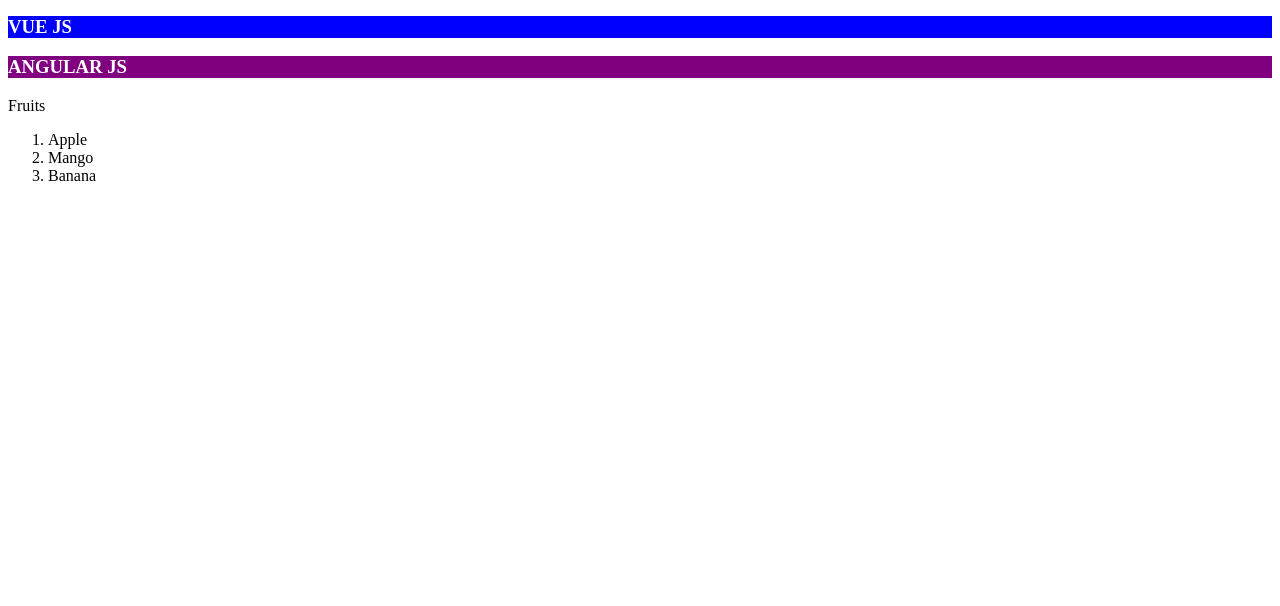
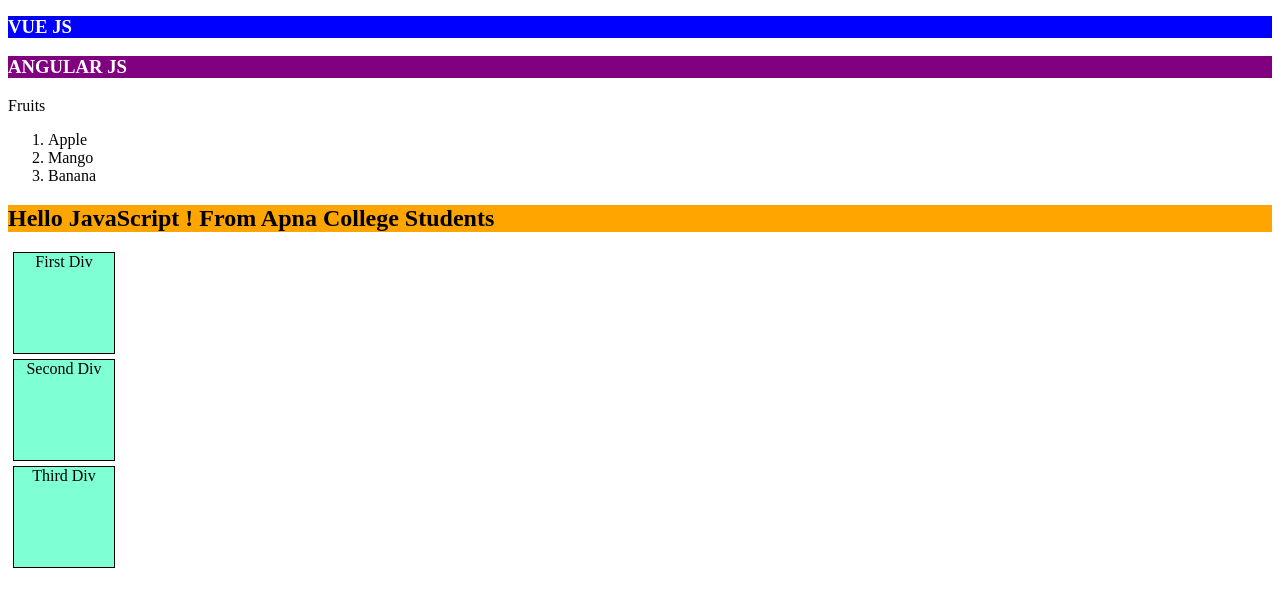
Before and after one commit to sumit-kharat-05/JAVASCRIPT, a plain HTML site: page index.html in a window 1280 px wide. Shown: the part 166-772 px from the top of the page. Drawn offline with Linux system fonts and the light colour scheme.

Commit message:
Lecture No 06 DOM

```diff
--- a/index.html
+++ b/index.html
@@ -24,6 +24,15 @@
     </ol>
 </div>
 
+<h2>Hello JavaScript !</h2>
+
+
+<div class="box">First Div</div>
+<div class="box">Second Div</div>
+<div class="box">Third Div</div>
+
+
+
 
 </body>
 <script src="script.js"></script>
--- a/script.js
+++ b/script.js
@@ -561,6 +561,20 @@
 let element2 = document.querySelectorAll("h3");
 console.log(element2);
 
-let div = document.querySelector("div");
+// let div = document.querySelector("div");
+// console.log(div);
+// div.innerText;
+
+//Lecture No 06 Que 01//
+
+let h2 = document.querySelector("h2");
+
+console.log(h2.innerText);
+
+h2.innerText = h2.innerText + " From Apna College Students";
+
+//Lecture No 06 Que 02//
+
+let div = document.querySelectorAll(".box");
+
 console.log(div);
-div.innerText;
--- a/style.css
+++ b/style.css
@@ -27,3 +27,18 @@
     background-color: purple;
     color: white;
 }
+
+h2{
+    background-color: orange;
+
+}
+
+.box
+{
+    height: 100px;
+    width: 100px;
+    margin: 5px;
+    border: solid 1px black;
+    text-align: center;
+    background-color: aquamarine;
+}
```
